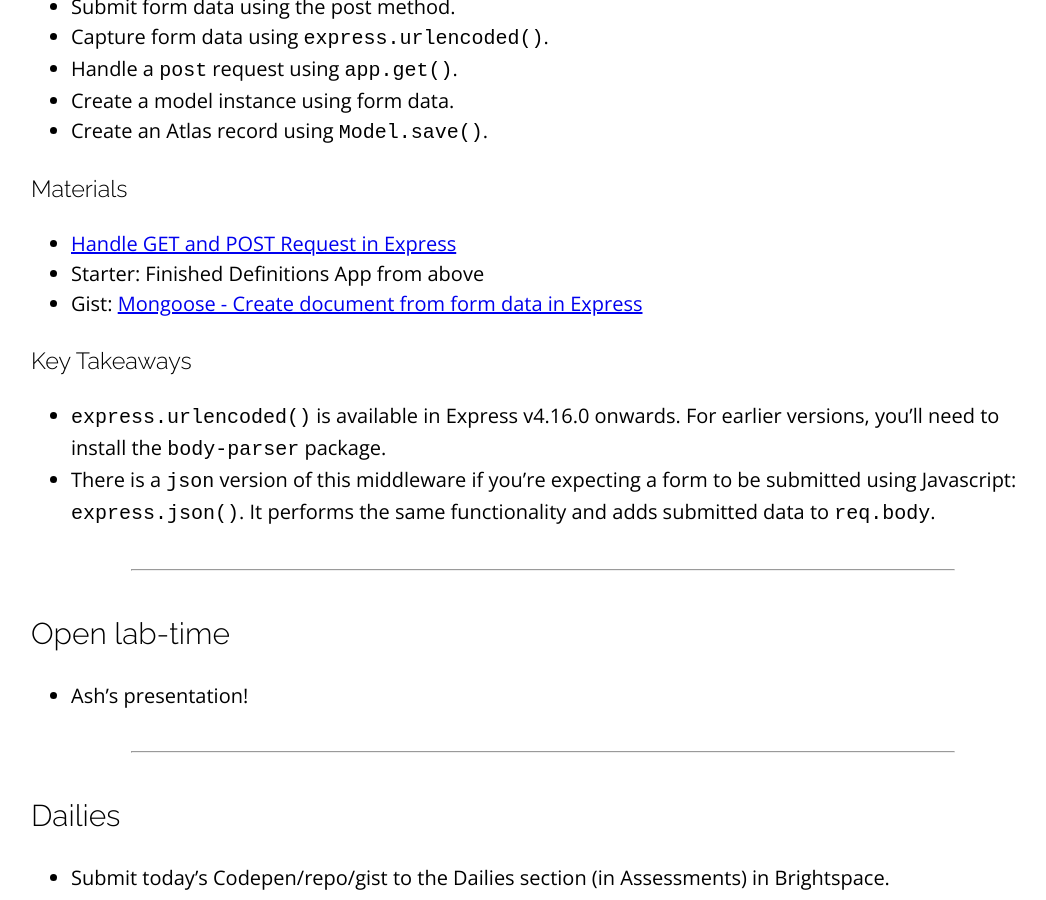
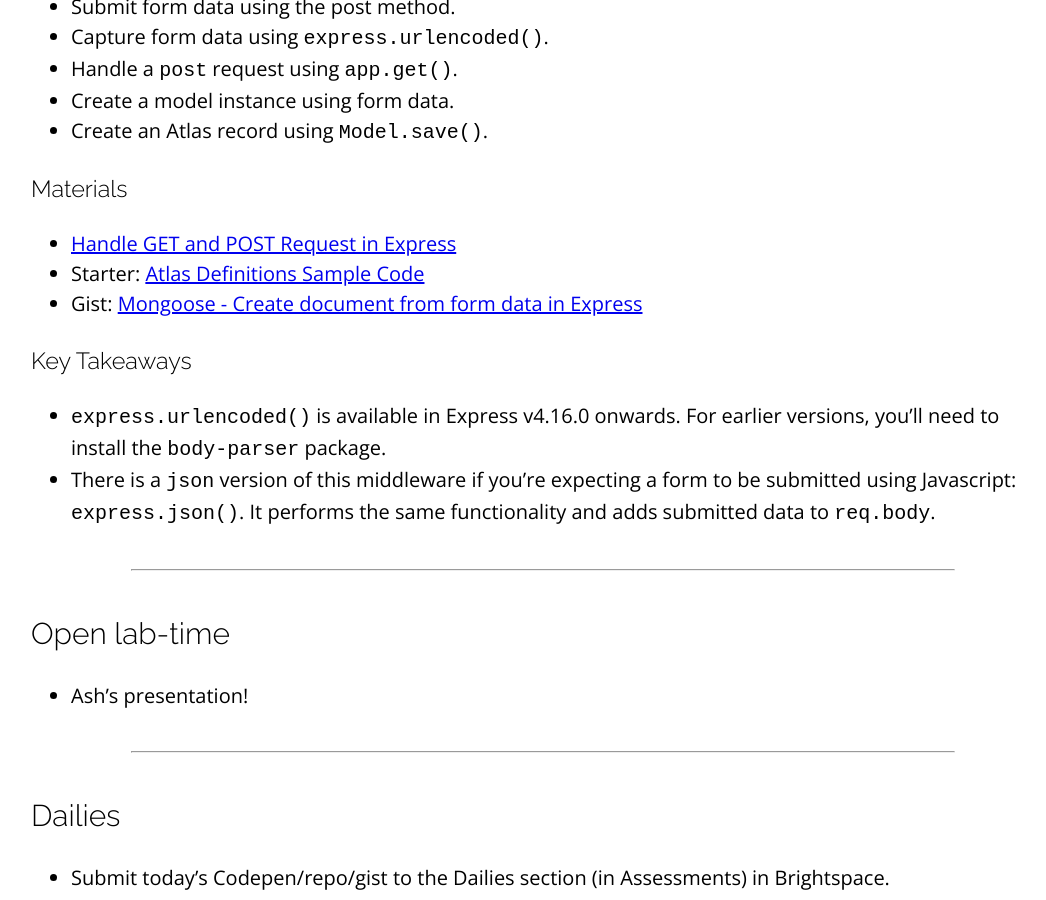
Before and after one commit to sait-wbdv/winter-2021, a Jekyll site: the page built from _posts/2021-03-18-heroku-atlas-crud.md, in a window 1280 px wide and 900 px high, scrolled down 2877 px. Shown: the whole window, without its empty margins (97-1143 px from the left). Built offline with Jekyll 4.4.1, drawn with Linux system fonts in a browser that asks for light colours; nearby versions of some CDN libraries.

Commit message:
added atlas sample code link

```diff
--- a/_posts/2021-03-18-heroku-atlas-crud.md
+++ b/_posts/2021-03-18-heroku-atlas-crud.md
@@ -74,7 +74,7 @@ categories: cpnt262
 
 ### Materials
 - [Handle GET and POST Request in Express](https://codeforgeek.com/handle-get-post-request-express-4/)
-- Starter: Finished Definitions App from above
+- Starter: [Atlas Definitions Sample Code](https://github.com/sait-wbdv/sample-code/tree/master/backend/mongoose/3-definitions-atlas)
 - Gist: [Mongoose - Create document from form data in Express](https://gist.github.com/acidtone/c69a20727a1e11c58fcc9ff0503b1471)
 
 ### Key Takeaways
```
